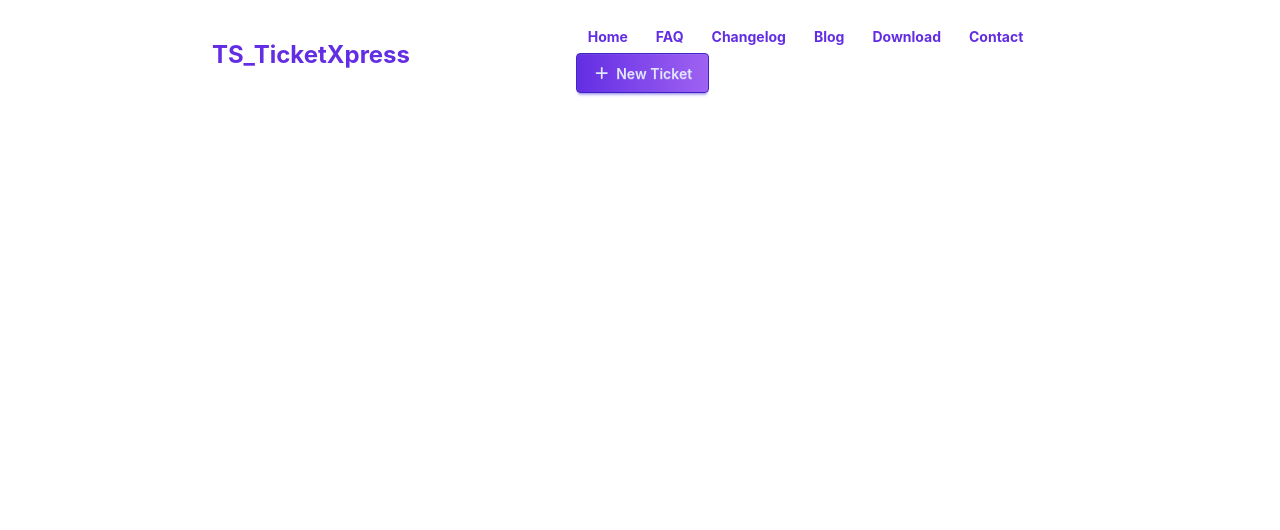
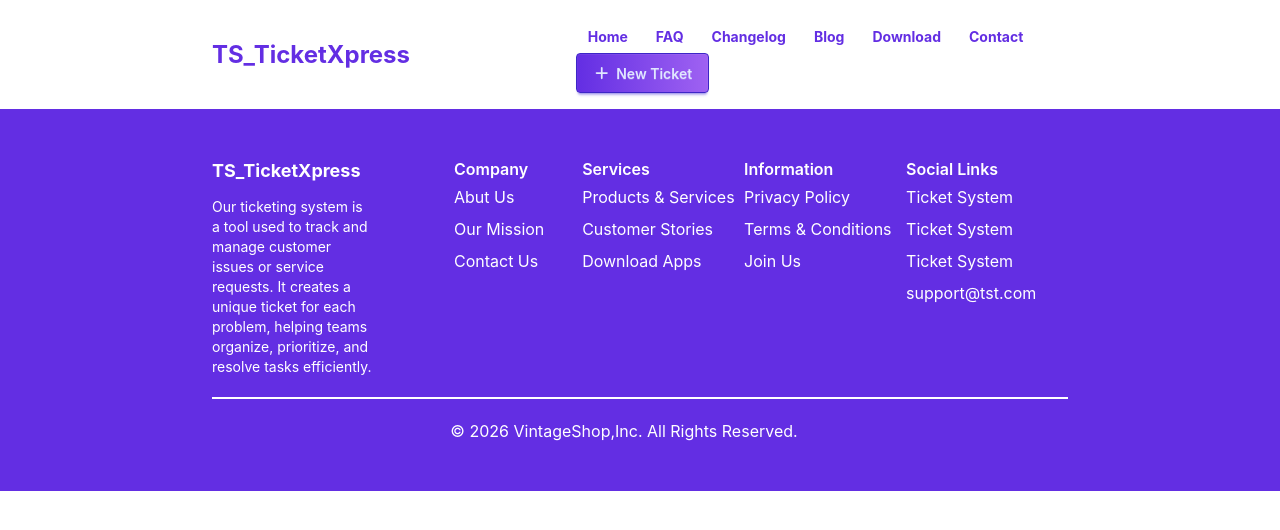
Before and after one commit to saima67/TS-TicketXpress, a React (Vite) app: page / in a window 1280 px wide. Shown: the top 530 px of the page. Built offline with nearby package versions, Linux system fonts and the light colour scheme.

Commit message:
added footer  section

```diff
--- a/src/App.jsx
+++ b/src/App.jsx
@@ -1,6 +1,7 @@
 import { useState } from "react";
 import "./App.css";
 import NavBar from "./Components/Navbar/NavBar";
+import Footer from "./Components/Footer/footer";
 
 function App() {
   const [count, setCount] = useState(0);
@@ -8,6 +9,7 @@ function App() {
   return (
     <>
       <NavBar></NavBar>
+      <Footer></Footer>
     </>
   );
 }
--- /dev/null
+++ b/src/Components/Footer/Footer.css
@@ -0,0 +1,3 @@
+button {
+  background: #632ee3;
+}
--- /dev/null
+++ b/src/Components/Footer/Footer.jsx
@@ -0,0 +1,82 @@
+import React from "react";
+import "./Footer.css";
+
+const Footer = () => {
+  return (
+    <div>
+      <div className="bg-[#632ee3] md:px-53 py-7">
+        <div className="flex flex-col md:flex-row justify-between px-10 md:px-0 py-5">
+          <div className="md:basis-sm">
+            <h2 className="text-white font-bold text-lg mb-3">
+              TS_TicketXpress
+            </h2>
+            <p className="text-white text-sm">
+              Our ticketing system is a tool used to track and manage customer
+              issues or service requests. It creates a unique ticket for each
+              problem, helping teams organize, prioritize, and resolve tasks
+              efficiently.
+            </p>
+          </div>
+          <div className="text-white md:basis-sm md:pl-20 mt-5 md:mt-0">
+            <h2 className="font-semibold">Company</h2>
+            <ul className="text-white font-semibold">
+              <li className="py-1 font-normal">Abut Us</li>
+              <li className="py-1 font-normal">Our Mission</li>
+              <li className="py-1 font-normal">Contact Us</li>
+            </ul>
+          </div>
+          <div className="md:basis-sm mt-5 md:mt-0">
+            <h2 className="text-white font-semibold">Services</h2>
+            <ul className="text-white font-semibold">
+              <li className="py-1 font-normal">Products & Services</li>
+              <li className="py-1 font-normal">Customer Stories</li>
+              <li className="py-1 font-normal">Download Apps</li>
+            </ul>
+          </div>
+          <div className="md:basis-sm mt-5 md:mt-0">
+            <h2 className="text-white font-semibold">Information</h2>
+            <ul className="text-white font-semibold">
+              <li className="py-1 font-normal">Privacy Policy</li>
+              <li className="py-1 font-normal">Terms & Conditions</li>
+              <li className="py-1 font-normal">Join Us</li>
+            </ul>
+          </div>
+          <div className="md:basis-sm mt-5 md:mt-0">
+            <h2 className="text-white font-semibold">Social Links</h2>
+            <ul className="text-white font-semibold">
+              <li className="py-1 font-normal">Ticket System</li>
+              <li className="py-1 font-normal">Ticket System</li>
+              <li className="py-1 font-normal">Ticket System</li>
+              <li className="py-1 font-normal">support@tst.com</li>
+            </ul>
+          </div>
+        </div>
+        <div className="border border-white"></div>
+        <div className="flex flex-col-reverse md:flex-row justify-center px-5 py-5">
+          <p className="text-white">
+            &copy; 2026 VintageShop,Inc. All Rights Reserved.
+          </p>
+          <ul className="flex space-x-2">
+            <li>
+              <i className="fa-brands fa-facebook-f text-gray-400"></i>
+            </li>
+            <li>
+              <i className="fa-brands fa-twitter text-gray-400"></i>
+            </li>
+            <li>
+              <i className="fa-brands fa-instagram text-gray-400"></i>
+            </li>
+            <li>
+              <i className="fa-brands fa-linkedin text-gray-400"></i>
+            </li>
+            <li>
+              <i className="fa-regular fa-envelope text-gray-400"></i>
+            </li>
+          </ul>
+        </div>
+      </div>
+    </div>
+  );
+};
+
+export default Footer;
```
